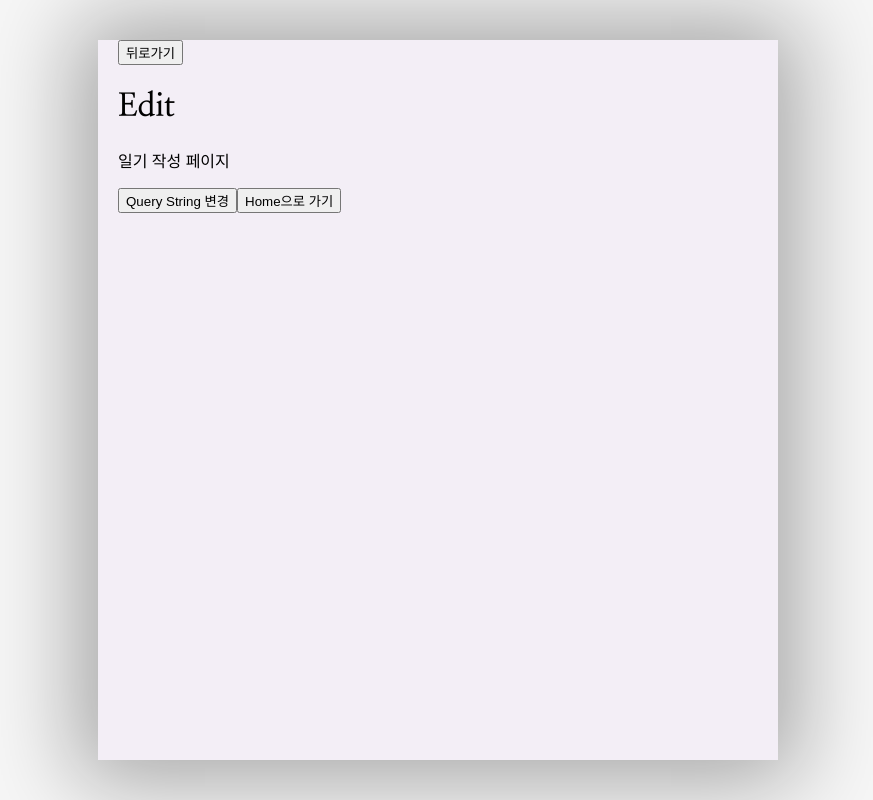
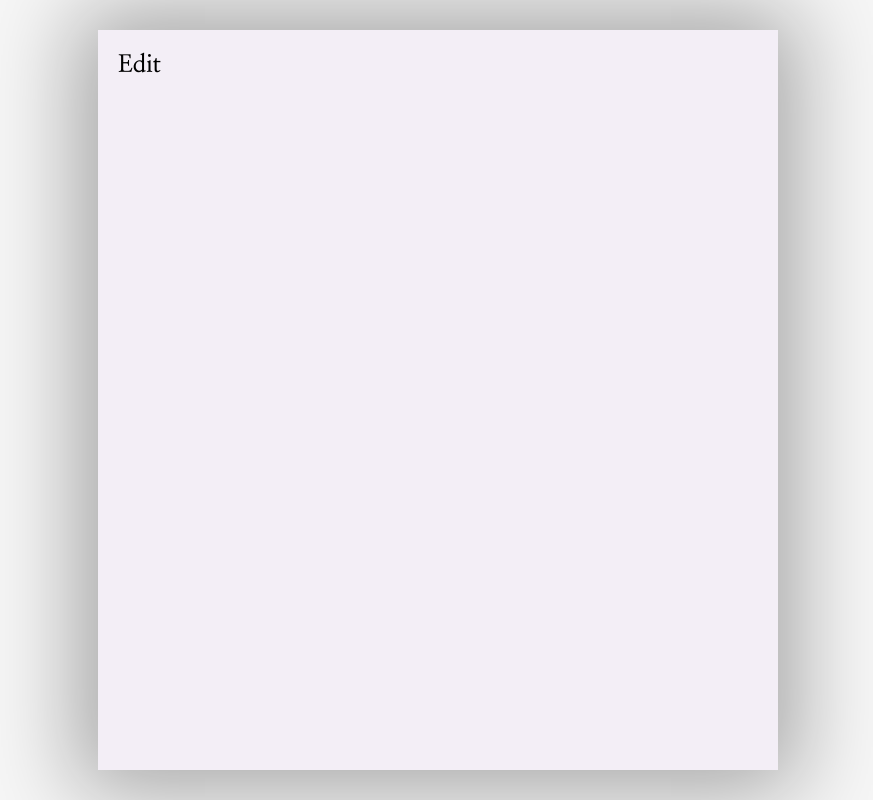
Before and after one commit to Skylar090807/emotion_diary, a React (Create React App) app: page /edit in a window 1280 px wide. Shown: the whole page, without its empty margins (202-1075 px from the left). Built offline with nearby package versions, Linux system fonts and the light colour scheme.

Commit message:
Edit.jsx 만들차례

```diff
--- a/src/pages/Edit.jsx
+++ b/src/pages/Edit.jsx
@@ -1,43 +1,16 @@
 import React from 'react'
-import { useNavigate, useSearchParams } from 'react-router-dom'
+import { useNavigate, useParams } from 'react-router-dom'
 
 const Edit = () => {
   //Page Moving useNavigate()
   const navigate = useNavigate()
 
-  const navigateHandler = () => {
-    navigate('/')
-  }
-
-  const pagebackHandler = () => {
-    navigate(-1)
-  }
-
-  //Query String useSearchParams()
-  const [searchParams, setSearchParams] = useSearchParams()
-
-  const id = searchParams.get(`id`)
-  console.log('id :', id)
-
-  const mode = searchParams.get(`mode`)
-  console.log('mode :', mode)
-
-  const SearchParamsHandler = () => {
-    setSearchParams({
-      who: 'skylar',
-      id: 10,
-      mode: 'dark',
-    })
-  }
+  const { id } = useParams()
+  console.log(id)
 
   return (
     <div>
-      <button onClick={pagebackHandler}>뒤로가기</button>
-      <h1>Edit</h1>
-      <p>일기 작성 페이지</p>
-      <button onClick={SearchParamsHandler}>Query String 변경</button>
-
-      <button onClick={navigateHandler}>Home으로 가기</button>
+      <h2>Edit</h2>
     </div>
   )
 }
```
